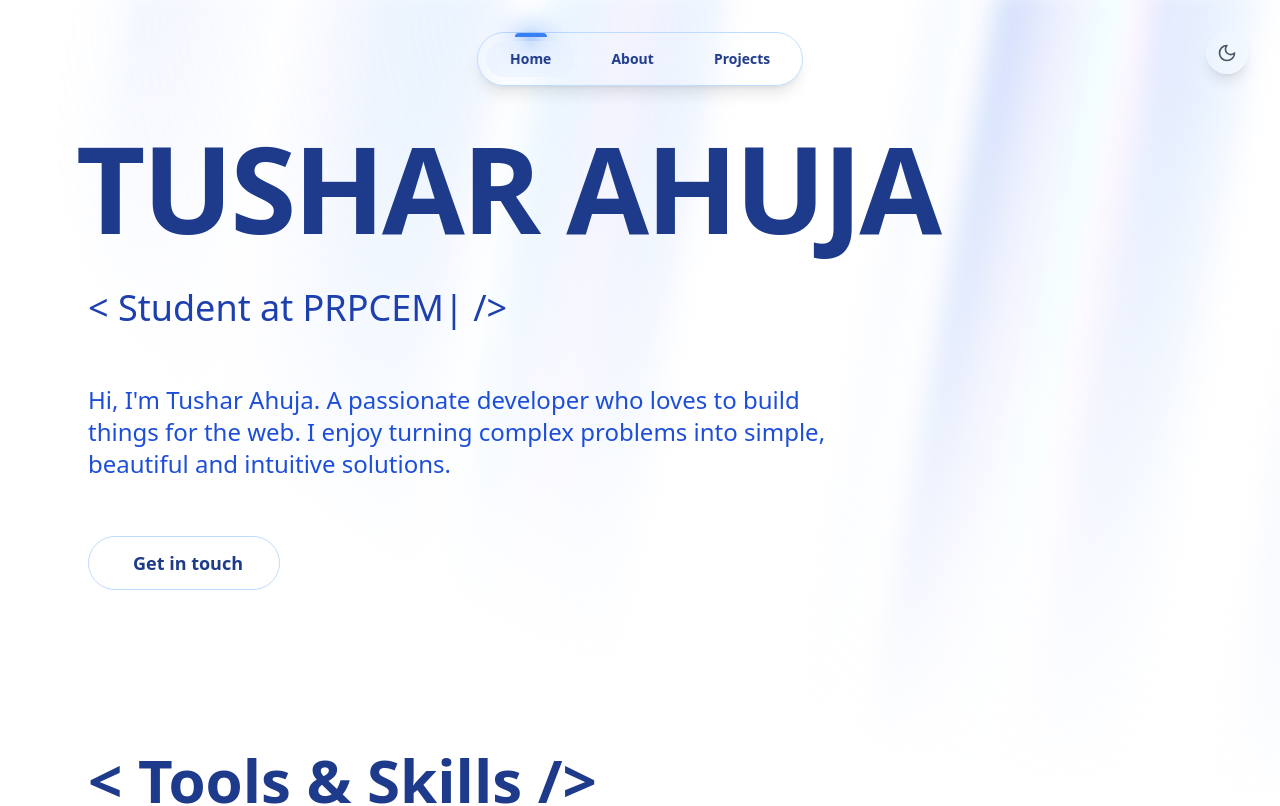
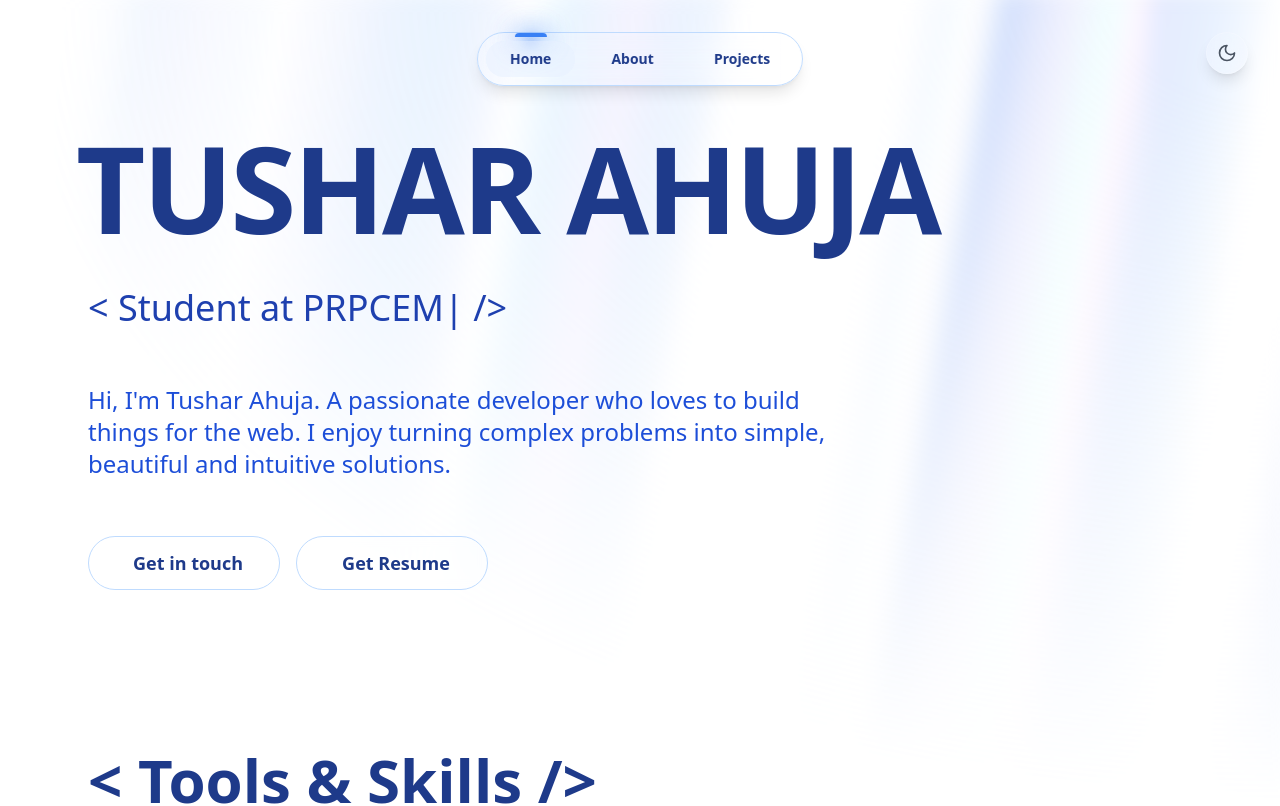
Before and after one commit to tushrahuja/portfolio, a React (Vite) app: page / in a window 1280 px wide. Shown: the top 806 px of the page. Built offline with nearby package versions, Linux system fonts and the light colour scheme.

Commit message:
get resume btn

```diff
--- a/src/App.jsx
+++ b/src/App.jsx
@@ -13,7 +13,7 @@ function App() {
 
   return (
     <div className="relative w-full min-h-screen bg-white dark:bg-black">
-      <AuroraBackground className="fixed inset-0 z-0" />
+      <AuroraBackground />
       <div className="relative z-10">
         <NavBar items={navItems} />
         <ThemeToggle />
--- a/src/components/ui/code.demo.jsx
+++ b/src/components/ui/code.demo.jsx
@@ -261,9 +261,13 @@ export function AuroraBackgroundDemo() {
               <p className="text-xl md:text-2xl text-blue-700 dark:text-blue-300 max-w-3xl mt-4 mb-4">
                 Hi, I'm Tushar Ahuja. A passionate developer who loves to build things for the web. I enjoy turning complex problems into simple, beautiful and intuitive solutions.
               </p>
-              <div className="flex items-center mt-4">
+              <div className="flex items-center mt-4 space-x-4">
                 <InteractiveHoverButton
                   text="Get in touch"
+                  className="text-blue-900 dark:text-blue-100 border-blue-200 dark:border-blue-800 text-lg font-semibold w-48 backdrop-blur-sm hover:bg-blue-50 dark:hover:bg-blue-900/20"
+                />
+                <InteractiveHoverButton
+                  text="Get Resume"
                   className="text-blue-900 dark:text-blue-100 border-blue-200 dark:border-blue-800 text-lg font-semibold w-48 backdrop-blur-sm hover:bg-blue-50 dark:hover:bg-blue-900/20"
                 />
               </div>
--- a/src/components/ui/footer.jsx
+++ b/src/components/ui/footer.jsx
@@ -0,0 +1 @@
+// ...existing code...
--- a/src/index.jsx
+++ b/src/index.jsx
@@ -0,0 +1 @@
+// ...existing code...
```
Also changed, not shown: src/lib/utils.ts (line endings or trailing spaces), tailwind.config.cjs (line endings or trailing spaces).
